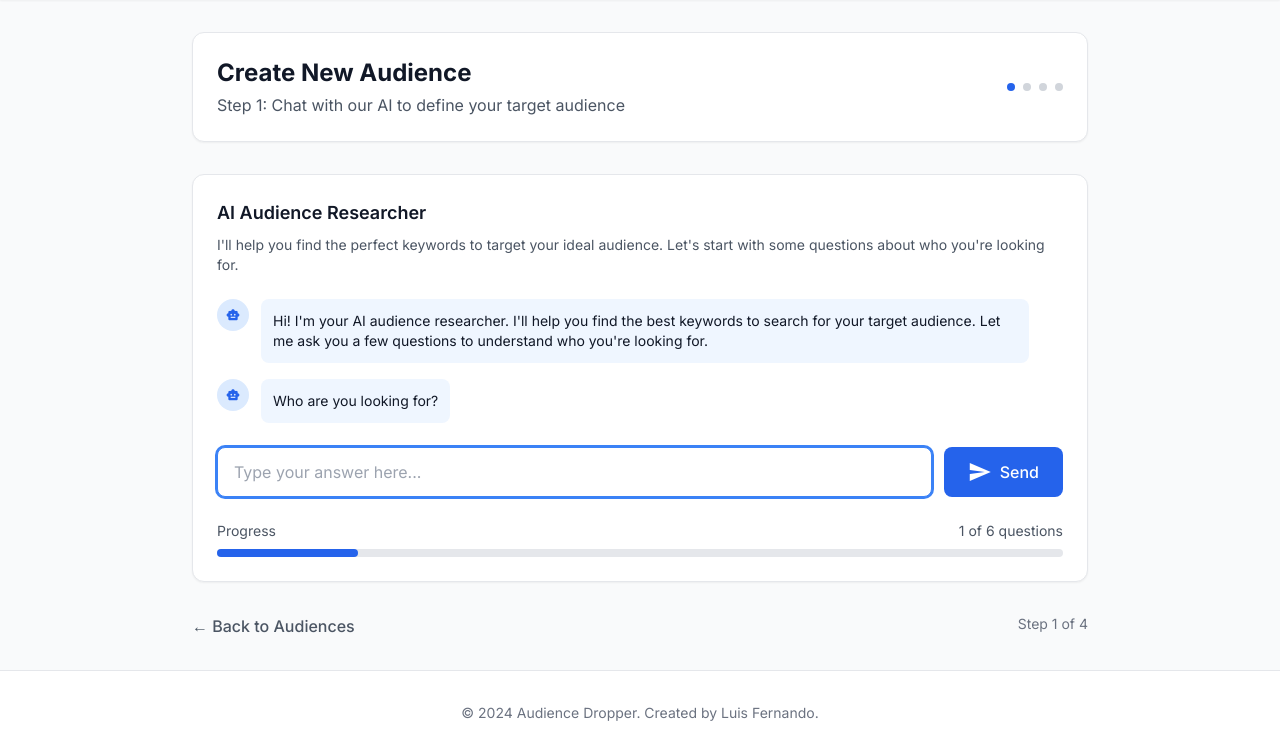
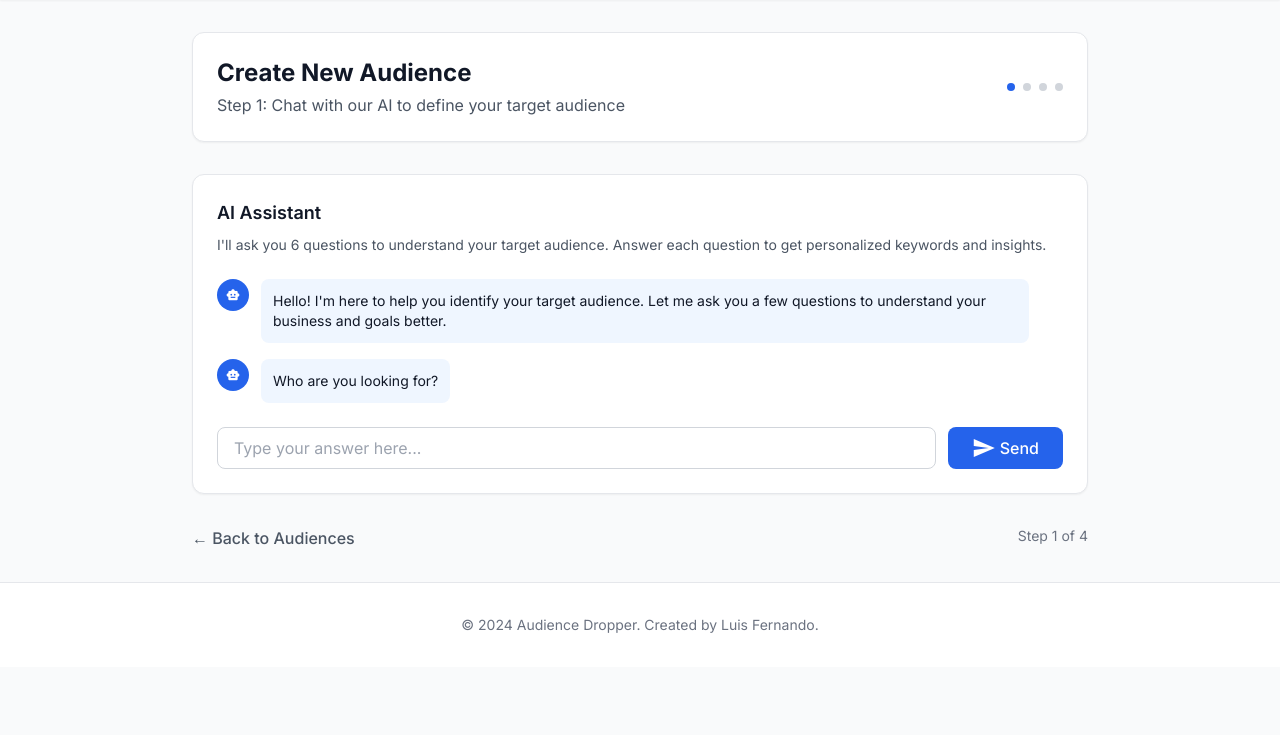
Before and after one commit to dreams1123/audience-dropper, a Python web app: template templates/create_audience_step1.html in a window 1280 px wide. Shown: the part 65-820 px from the top of the page. After the commit the page ends 698 px from the top, so only its background shows below. Run offline with Jinja, Linux system fonts and the light colour scheme; the template is opened without the code that fills it, so the values that code supplies are empty; some libraries are stand-ins or nearby versions.

Commit message:
Impliment getting summary and keyword and save database it on Create Audience

```diff
--- a/templates/create_audience_step1.html
+++ b/templates/create_audience_step1.html
@@ -20,71 +20,106 @@
         </div>
     </div>
 
-    <!-- Chatbot Interface -->
+    <!-- Chat Interface -->
     <div class="bg-white rounded-xl shadow-sm border border-gray-200 p-4 sm:p-6">
         <div class="mb-6">
-            <h2 class="text-lg font-semibold text-gray-900 mb-2">AI Audience Researcher</h2>
-            <p class="text-sm text-gray-600">I'll help you find the perfect keywords to target your ideal audience. Let's start with some questions about who you're looking for.</p>
+            <h2 class="text-lg font-semibold text-gray-900 mb-2">AI Assistant</h2>
+            <p class="text-sm text-gray-600">I'll ask you 6 questions to understand your target audience. Answer each question to get personalized keywords and insights.</p>
         </div>
 
         <!-- Chat Messages -->
         <div id="chat-messages" class="space-y-4 mb-6 max-h-96 overflow-y-auto">
             <div class="flex items-start space-x-3">
-                <div class="w-8 h-8 bg-blue-100 rounded-full flex items-center justify-center flex-shrink-0">
-                    <span class="material-icons text-blue-600 text-sm">smart_toy</span>
+                <div class="w-8 h-8 bg-blue-600 rounded-full flex items-center justify-center flex-shrink-0">
+                    <span class="material-icons text-white text-sm">smart_toy</span>
                 </div>
                 <div class="bg-blue-50 rounded-lg p-3 max-w-3xl">
-                    <p class="text-sm text-gray-900">Hi! I'm your AI audience researcher. I'll help you find the best keywords to search for your target audience. Let me ask you a few questions to understand who you're looking for.</p>
-                </div>
-            </div>
-
-            <div class="flex items-start space-x-3">
-                <div class="w-8 h-8 bg-blue-100 rounded-full flex items-center justify-center flex-shrink-0">
-                    <span class="material-icons text-blue-600 text-sm">smart_toy</span>
-                </div>
-                <div class="bg-blue-50 rounded-lg p-3 max-w-3xl">
-                    <p class="text-sm text-gray-900" id="current-question">Who are you looking for?</p>
+                    <p class="text-sm text-gray-900">Hello! I'm here to help you identify your target audience. Let me ask you a few questions to understand your business and goals better.</p>
                 </div>
             </div>
         </div>
 
-        <!-- Chat Input -->
+        <!-- Input Area -->
         <div class="flex space-x-3">
-            <div class="flex-1">
-                <input type="text" id="chat-input"
-                       class="w-full px-4 py-3 border border-gray-300 rounded-lg focus:outline-none focus:ring-2 focus:ring-blue-500 focus:border-blue-500"
+            <input type="text" id="user-input"
+                   class="flex-1 px-4 py-2 border border-gray-300 rounded-lg focus:ring-2 focus:ring-blue-500 focus:border-transparent"
                    placeholder="Type your answer here...">
-            </div>
-            <button id="send-message"
-                    class="bg-blue-600 hover:bg-blue-700 text-white px-6 py-3 rounded-lg font-medium transition duration-200 flex items-center">
-                <span class="material-icons mr-2">send</span>
+            <button id="send-button"
+                    class="bg-blue-600 hover:bg-blue-700 text-white px-6 py-2 rounded-lg font-medium transition duration-200 flex items-center">
+                <span class="material-icons mr-1">send</span>
                 Send
             </button>
         </div>
+    </div>
 
-        <!-- Progress Indicator -->
-        <div class="mt-6">
-            <div class="flex items-center justify-between text-sm text-gray-600 mb-2">
-                <span>Progress</span>
-                <span id="progress-text">1 of 6 questions</span>
+    <!-- Results Section (Hidden initially) -->
+    <div id="results-section" class="hidden">
+        <!-- Quality Assessment -->
+        <div id="quality-assessment" class="bg-white rounded-xl shadow-sm border border-gray-200 p-4 sm:p-6 mb-6">
+            <h3 class="text-lg font-semibold text-gray-900 mb-4">Results Quality Assessment</h3>
+            <div class="grid grid-cols-1 md:grid-cols-3 gap-4 mb-4">
+                <div class="bg-gray-50 rounded-lg p-4">
+                    <div class="flex items-center space-x-2 mb-2">
+                        <span class="material-icons text-blue-600 text-sm">grade</span>
+                        <span class="text-sm font-medium text-gray-900">Quality Score</span>
                     </div>
-            <div class="w-full bg-gray-200 rounded-full h-2">
-                <div id="progress-bar" class="bg-blue-600 h-2 rounded-full transition-all duration-300" style="width: 16.67%"></div>
+                    <p class="text-2xl font-bold text-gray-900" id="quality-score">-</p>
                 </div>
+                <div class="bg-gray-50 rounded-lg p-4">
+                    <div class="flex items-center space-x-2 mb-2">
+                        <span class="material-icons text-green-600 text-sm">school</span>
+                        <span class="text-sm font-medium text-gray-900">Grade</span>
+                    </div>
+                    <p class="text-2xl font-bold text-gray-900" id="quality-grade">-</p>
+                </div>
+                <div class="bg-gray-50 rounded-lg p-4">
+                    <div class="flex items-center space-x-2 mb-2">
+                        <span class="material-icons text-purple-600 text-sm">check_circle</span>
+                        <span class="text-sm font-medium text-gray-900">Status</span>
+                    </div>
+                    <p class="text-2xl font-bold text-gray-900" id="proceed-status">-</p>
                 </div>
             </div>
 
-    <!-- Keywords Preview (hidden until generated) -->
-    <div id="keywords-section" class="bg-white rounded-xl shadow-sm border border-gray-200 p-4 sm:p-6 hidden">
+            <!-- Feedback -->
+            <div id="quality-feedback" class="space-y-2">
+                <!-- Feedback items will be populated here -->
+            </div>
+        </div>
+
+        <!-- Generated Keywords -->
+        <div id="keywords-section" class="bg-white rounded-xl shadow-sm border border-gray-200 p-4 sm:p-6 mb-6">
             <h3 class="text-lg font-semibold text-gray-900 mb-4">Generated Keywords</h3>
-        <div id="keywords-list" class="flex flex-wrap gap-2 mb-6">
+            <div id="keywords-list" class="flex flex-wrap gap-2 mb-4">
                 <!-- Keywords will be populated here -->
             </div>
-        <div class="flex justify-end">
-            <a href="{{ url_for('audiences.create_audience_step2') }}"
-               class="bg-blue-600 hover:bg-blue-700 text-white px-6 py-3 rounded-lg font-medium transition duration-200">
+            <p class="text-sm text-gray-600">These keywords will be used to search for your target audience across social platforms.</p>
+        </div>
+
+        <!-- Summary -->
+        <div id="summary-section" class="bg-white rounded-xl shadow-sm border border-gray-200 p-4 sm:p-6 mb-6">
+            <h3 class="text-lg font-semibold text-gray-900 mb-4">Audience Summary</h3>
+            <div id="audience-summary" class="bg-gray-50 rounded-lg p-4">
+                <!-- Summary will be populated here -->
+            </div>
+        </div>
+
+        <!-- Action Buttons -->
+        <div class="flex flex-col sm:flex-row sm:items-center sm:justify-between space-y-4 sm:space-y-0">
+            <div class="text-sm text-gray-600">
+                <span id="keywords-count">0</span> keywords generated
+            </div>
+            <div class="flex space-x-3">
+                <button id="retry-button"
+                        class="border-2 border-gray-300 hover:border-blue-500 text-gray-700 hover:text-blue-600 px-6 py-3 rounded-lg font-medium transition duration-200">
+                    Try Again
+                </button>
+                <a id="next-button"
+                   href="{{ url_for('audiences.create_audience_step2') }}"
+                   class="bg-blue-600 hover:bg-blue-700 text-white px-6 py-3 rounded-lg font-medium transition duration-200 hidden">
                     Continue to Step 2
                 </a>
+            </div>
         </div>
     </div>
 
@@ -103,71 +138,49 @@
 
 {% block scripts %}
 <script>
+document.addEventListener('DOMContentLoaded', function() {
+    const chatMessages = document.getElementById('chat-messages');
+    const userInput = document.getElementById('user-input');
+    const sendButton = document.getElementById('send-button');
+    const resultsSection = document.getElementById('results-section');
+    const qualityAssessment = document.getElementById('quality-assessment');
+    const keywordsSection = document.getElementById('keywords-section');
+    const summarySection = document.getElementById('summary-section');
+    const nextButton = document.getElementById('next-button');
+    const retryButton = document.getElementById('retry-button');
+    const qualityScore = document.getElementById('quality-score');
+    const qualityGrade = document.getElementById('quality-grade');
+    const proceedStatus = document.getElementById('proceed-status');
+    const qualityFeedback = document.getElementById('quality-feedback');
+    const keywordsList = document.getElementById('keywords-list');
+    const keywordsCount = document.getElementById('keywords-count');
+    const audienceSummary = document.getElementById('audience-summary');
+
     let conversationHistory = [];
-let currentQuestionIndex = 0;
-const questions = [
-    "Who are you looking for?",
-    "What type of conversations are you looking for?",
-    "What topic in conversations are you looking for?",
-    "What product or service do you offer?",
-    "Describe the person you want to sell your product or service to?",
-    "What are some things the person you are looking for would say if they were asking for your product or service?"
-];
 
-document.addEventListener('DOMContentLoaded', function() {
-    const chatInput = document.getElementById('chat-input');
-    const sendButton = document.getElementById('send-message');
-    const chatMessages = document.getElementById('chat-messages');
-    const progressBar = document.getElementById('progress-bar');
-    const progressText = document.getElementById('progress-text');
-    const keywordsSection = document.getElementById('keywords-section');
-    const keywordsList = document.getElementById('keywords-list');
+    // Initial bot message
+    addBotMessage("Who are you looking for?");
 
-    function addMessage(content, isUser = false) {
-        const messageDiv = document.createElement('div');
-        messageDiv.className = 'flex items-start space-x-3';
-
-        if (isUser) {
-            messageDiv.innerHTML = `
-                <div class="flex-1"></div>
-                <div class="bg-blue-600 rounded-lg p-3 max-w-3xl">
-                    <p class="text-sm text-white">${content}</p>
-                </div>
-                <div class="w-8 h-8 bg-gray-100 rounded-full flex items-center justify-center flex-shrink-0">
-                    <span class="material-icons text-gray-600 text-sm">person</span>
-                </div>
-            `;
-        } else {
-            messageDiv.innerHTML = `
-                <div class="w-8 h-8 bg-blue-100 rounded-full flex items-center justify-center flex-shrink-0">
-                    <span class="material-icons text-blue-600 text-sm">smart_toy</span>
-                </div>
-                <div class="bg-blue-50 rounded-lg p-3 max-w-3xl">
-                    <p class="text-sm text-gray-900">${content}</p>
-                </div>
-            `;
+    sendButton.addEventListener('click', sendMessage);
+    userInput.addEventListener('keypress', function(e) {
+        if (e.key === 'Enter') {
+            sendMessage();
         }
-
-        chatMessages.appendChild(messageDiv);
-        chatMessages.scrollTop = chatMessages.scrollHeight;
-    }
-
-    function updateProgress() {
-        const progress = ((currentQuestionIndex + 1) / questions.length) * 100;
-        progressBar.style.width = progress + '%';
-        progressText.textContent = `${currentQuestionIndex + 1} of ${questions.length} questions`;
-    }
+    });
 
     function sendMessage() {
-        const userInput = chatInput.value.trim();
-        if (!userInput) return;
+        const message = userInput.value.trim();
+        if (!message) return;
 
-        // Add user message
-        addMessage(userInput, true);
-        conversationHistory.push({ role: 'user', content: userInput });
+        // Add user message to chat
+        addUserMessage(message);
+        userInput.value = '';
 
-        // Clear input
-        chatInput.value = '';
+        // Add to conversation history
+        conversationHistory.push({
+            role: 'user',
+            content: message
+        });
 
         // Send to server
         fetch('{{ url_for("audiences.create_audience_step1") }}', {
@@ -176,54 +189,117 @@ document.addEventListener('DOMContentLoaded', function() {
                 'Content-Type': 'application/json',
             },
             body: JSON.stringify({
-                user_input: userInput,
+                user_input: message,
                 conversation_history: conversationHistory
             })
         })
         .then(response => response.json())
         .then(data => {
-            // Add AI response
-            addMessage(data.response);
-            conversationHistory.push({ role: 'assistant', content: data.response });
+            // Add bot response to chat
+            addBotMessage(data.response);
+            conversationHistory.push({
+                role: 'assistant',
+                content: data.response
+            });
 
-            currentQuestionIndex++;
-
-            if (currentQuestionIndex >= questions.length) {
-                // Show keywords
-                displayKeywords(data.keywords);
-            } else {
-                updateProgress();
+            // If we have keywords, show results
+            if (data.keywords && data.keywords.length > 0) {
+                displayResults(data);
             }
         })
         .catch(error => {
             console.error('Error:', error);
-            addMessage('Sorry, there was an error. Please try again.');
+            addBotMessage('Sorry, there was an error processing your response. Please try again.');
         });
     }
 
-    function displayKeywords(keywords) {
+    function addUserMessage(message) {
+        const messageDiv = document.createElement('div');
+        messageDiv.className = 'flex items-start space-x-3 justify-end';
+        messageDiv.innerHTML = `
+            <div class="bg-blue-600 rounded-lg p-3 max-w-3xl">
+                <p class="text-sm text-white">${message}</p>
+            </div>
+            <div class="w-8 h-8 bg-gray-400 rounded-full flex items-center justify-center flex-shrink-0">
+                <span class="material-icons text-white text-sm">person</span>
+            </div>
+        `;
+        chatMessages.appendChild(messageDiv);
+        chatMessages.scrollTop = chatMessages.scrollHeight;
+    }
+
+    function addBotMessage(message) {
+        const messageDiv = document.createElement('div');
+        messageDiv.className = 'flex items-start space-x-3';
+        messageDiv.innerHTML = `
+            <div class="w-8 h-8 bg-blue-600 rounded-full flex items-center justify-center flex-shrink-0">
+                <span class="material-icons text-white text-sm">smart_toy</span>
+            </div>
+            <div class="bg-blue-50 rounded-lg p-3 max-w-3xl">
+                <p class="text-sm text-gray-900">${message}</p>
+            </div>
+        `;
+        chatMessages.appendChild(messageDiv);
+        chatMessages.scrollTop = chatMessages.scrollHeight;
+    }
+
+    function displayResults(data) {
+        // Show results section
+        resultsSection.classList.remove('hidden');
+
+        // Display keywords
         keywordsList.innerHTML = '';
-        keywords.forEach(keyword => {
+        data.keywords.forEach(keyword => {
             const keywordSpan = document.createElement('span');
             keywordSpan.className = 'inline-flex items-center px-3 py-1 rounded-full text-sm bg-blue-100 text-blue-800';
             keywordSpan.textContent = keyword;
             keywordsList.appendChild(keywordSpan);
         });
+        keywordsCount.textContent = data.keywords.length;
 
-        keywordsSection.classList.remove('hidden');
-        updateProgress();
+        // Display summary if available
+        if (data.summary) {
+            audienceSummary.innerHTML = `<p class="text-sm text-gray-900">${data.summary}</p>`;
         }
 
-    // Event listeners
-    sendButton.addEventListener('click', sendMessage);
-    chatInput.addEventListener('keypress', function(e) {
-        if (e.key === 'Enter') {
-            sendMessage();
+        // Display quality assessment if available
+        if (data.results_quality) {
+            const quality = data.results_quality;
+            qualityScore.textContent = quality.score + '/10';
+            qualityGrade.textContent = quality.grade;
+            proceedStatus.textContent = data.can_proceed ? 'Ready' : 'Needs Improvement';
+
+            // Display feedback
+            qualityFeedback.innerHTML = '';
+            quality.feedback.forEach(feedback => {
+                const feedbackDiv = document.createElement('div');
+                feedbackDiv.className = 'flex items-center space-x-2 text-sm text-gray-700';
+                feedbackDiv.innerHTML = `
+                    <span class="material-icons text-green-600 text-sm">check</span>
+                    <span>${feedback}</span>
+                `;
+                qualityFeedback.appendChild(feedbackDiv);
+            });
         }
+
+        // Show/hide next button based on quality
+        if (data.show_next_button) {
+            nextButton.classList.remove('hidden');
+        } else {
+            nextButton.classList.add('hidden');
+        }
+    }
+
+    retryButton.addEventListener('click', function() {
+        // Reset conversation
+        conversationHistory = [];
+        chatMessages.innerHTML = '';
+        resultsSection.classList.add('hidden');
+        nextButton.classList.add('hidden');
+
+        // Start over
+        addBotMessage("What type of business or service are you promoting?");
     });
-
-    // Focus input on load
-    chatInput.focus();
 });
 </script>
 {% endblock %}
```
Also changed, not shown: routes/audiences.py (+137 -12 lines), utils/audience_helpers.py (+58 -0 lines), utils/database.py (+27 -11 lines). Lines whose indentation alone changed are shown as unchanged.
